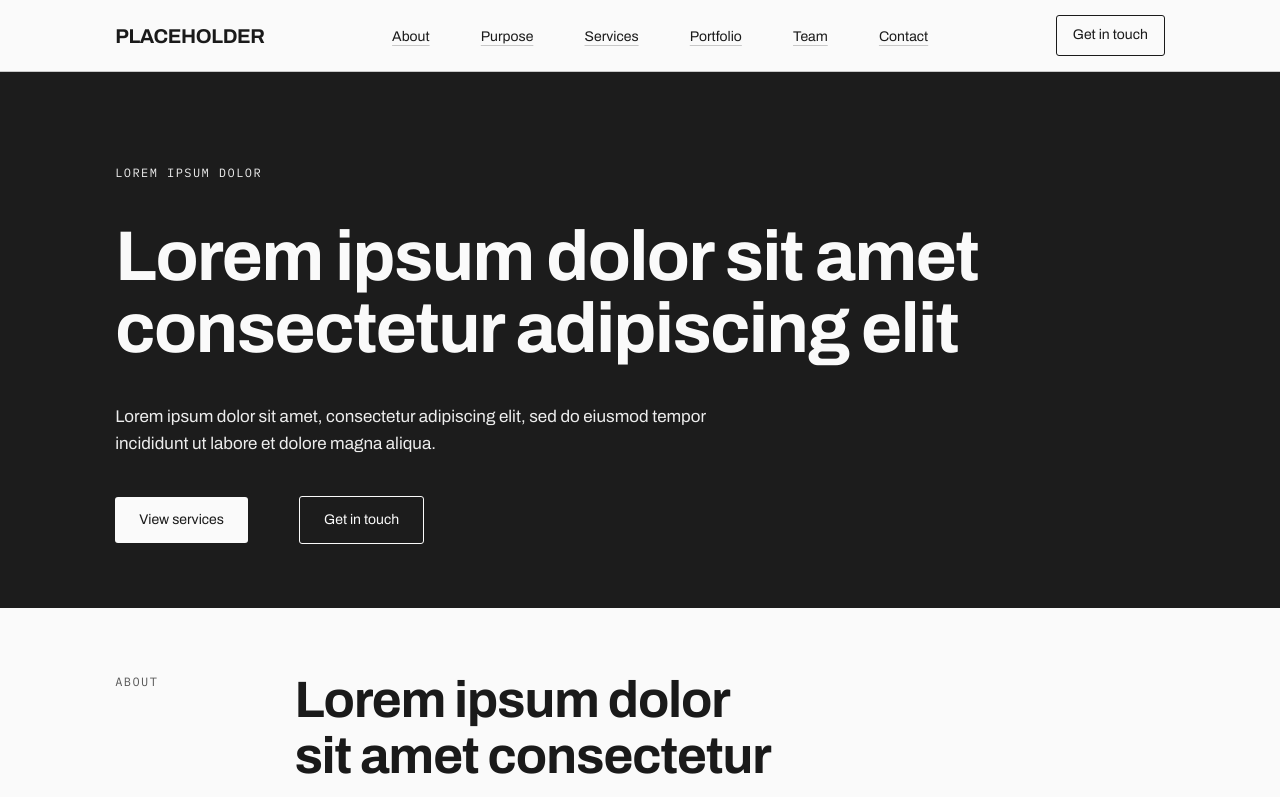
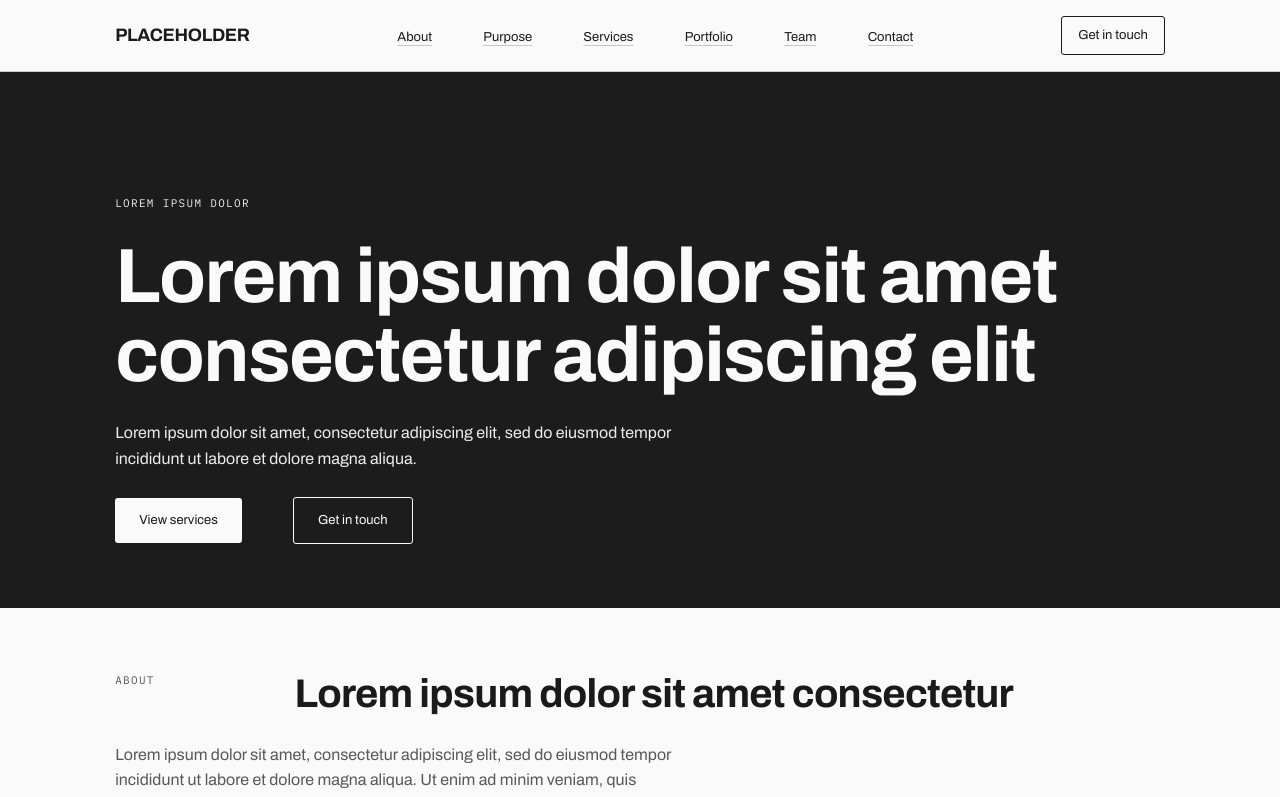
Before and after one commit to Pot-Thief/hca-company-profile, a Next.js app: page /preview in a window 1280 px wide. Shown: the top 797 px of the page. Built offline with nearby package versions, Linux system fonts and the light colour scheme.

Commit message:
tighten the type scale and make motion mechanical

```diff
--- a/src/app/globals.css
+++ b/src/app/globals.css
@@ -30,14 +30,16 @@
   --font-body: var(--font-archivo), 'Helvetica Neue', Arial, sans-serif;
   --font-mono: var(--font-plex-mono), ui-monospace, 'SF Mono', monospace;
 
-  /* Capped at 4.5rem: above that the headline needs a line box wider than the
-     page to avoid stacking into five or six lines. */
-  --text-display: clamp(2.5rem, 5.5vw, 4.5rem);
-  --text-h2: clamp(1.875rem, 4vw, 3.25rem);
-  --text-h3: 1.25rem;
-  --text-body: 1.0625rem;
-  --text-small: 0.875rem;
-  --text-label: 0.75rem;
+  /* The scale is deliberately gapped rather than even: display grew and the
+     middle shrank, so the distance between the largest and smallest type is
+     what carries the confidence. Display stays capped because above 5rem the
+     headline needs a line box wider than the page and starts stacking. */
+  --text-display: clamp(2.75rem, 6vw, 5rem);
+  --text-h2: clamp(1.75rem, 3.2vw, 2.5rem);
+  --text-h3: 1.125rem;
+  --text-body: 1rem;
+  --text-small: 0.8125rem;
+  --text-label: 0.6875rem;
   --tracking-label: 0.12em;
   /* Negative tracking is what makes large grotesque type read as set rather
      than as default. It only works at display sizes. */
@@ -54,21 +56,22 @@
   --leading-heading: 1.1;
   --leading-body: 1.6;
 
-  --duration-fast: 150ms;
-  --duration-base: 250ms;
-  --duration-slow: 400ms;
-  --ease-out: cubic-bezier(0.16, 1, 0.3, 1);
-  --ease-in-out: cubic-bezier(0.65, 0, 0.35, 1);
+  /* Short and hard-stopping. The earlier expo-out curve eased into place, which
+     reads organic; a mechanism arrives and stops. */
+  --duration-fast: 100ms;
+  --duration-base: 180ms;
+  --duration-slow: 280ms;
+  --ease-out: cubic-bezier(0.2, 0, 0, 1);
+  --ease-in-out: cubic-bezier(0.3, 0, 0.2, 1);
 
   --nav-h: 4.5rem;
   /* Section-level intervals are tokenised; anything finer uses Tailwind's
-     default scale on purpose, not because it was overlooked. */
-  /* Keyed to viewport width because it also governs horizontal rhythm, but
-     capped low enough that a short laptop is not given a tall monitor's
-     padding. Top and bottom together stay under 12rem. */
+     default scale on purpose, not because it was overlooked. `section` is kept
+     wide and `block` was tightened, so things that belong together sit close
+     and things that do not stay far apart. */
   --space-section: clamp(3.5rem, 5vw, 6rem);
   --space-gutter: clamp(1.25rem, 4vw, 4rem);
-  --space-block: clamp(1.75rem, 3vw, 3rem);
+  --space-block: clamp(1.25rem, 2vw, 2rem);
 }
 
 /* The display setting is four properties that must agree wherever large type
--- a/src/app/preview/page.tsx
+++ b/src/app/preview/page.tsx
@@ -3,6 +3,7 @@ import { About } from '@/components/sections/About';
 import { Hero } from '@/components/sections/Hero';
 import { Navbar } from '@/components/sections/Navbar';
 import { Purpose } from '@/components/sections/Purpose';
+import { Services } from '@/components/sections/Services';
 import { loadSection } from '@/lib/content/loader';
 import { sectionSchemas } from '@/lib/content/schema';
 
@@ -14,11 +15,12 @@ import { sectionSchemas } from '@/lib/content/schema';
 export default async function PreviewPage() {
   if (process.env.NODE_ENV === 'production') notFound();
 
-  const [site, hero, about, purpose] = await Promise.all([
+  const [site, hero, about, purpose, services] = await Promise.all([
     loadSection('site', sectionSchemas.site),
     loadSection('hero', sectionSchemas.hero),
     loadSection('about', sectionSchemas.about),
     loadSection('purpose', sectionSchemas.purpose),
+    loadSection('services', sectionSchemas.services),
   ]);
 
   return (
@@ -28,6 +30,7 @@ export default async function PreviewPage() {
         <Hero {...hero} />
         <About {...about} />
         <Purpose {...purpose} />
+        <Services {...services} />
       </main>
     </>
   );
```
